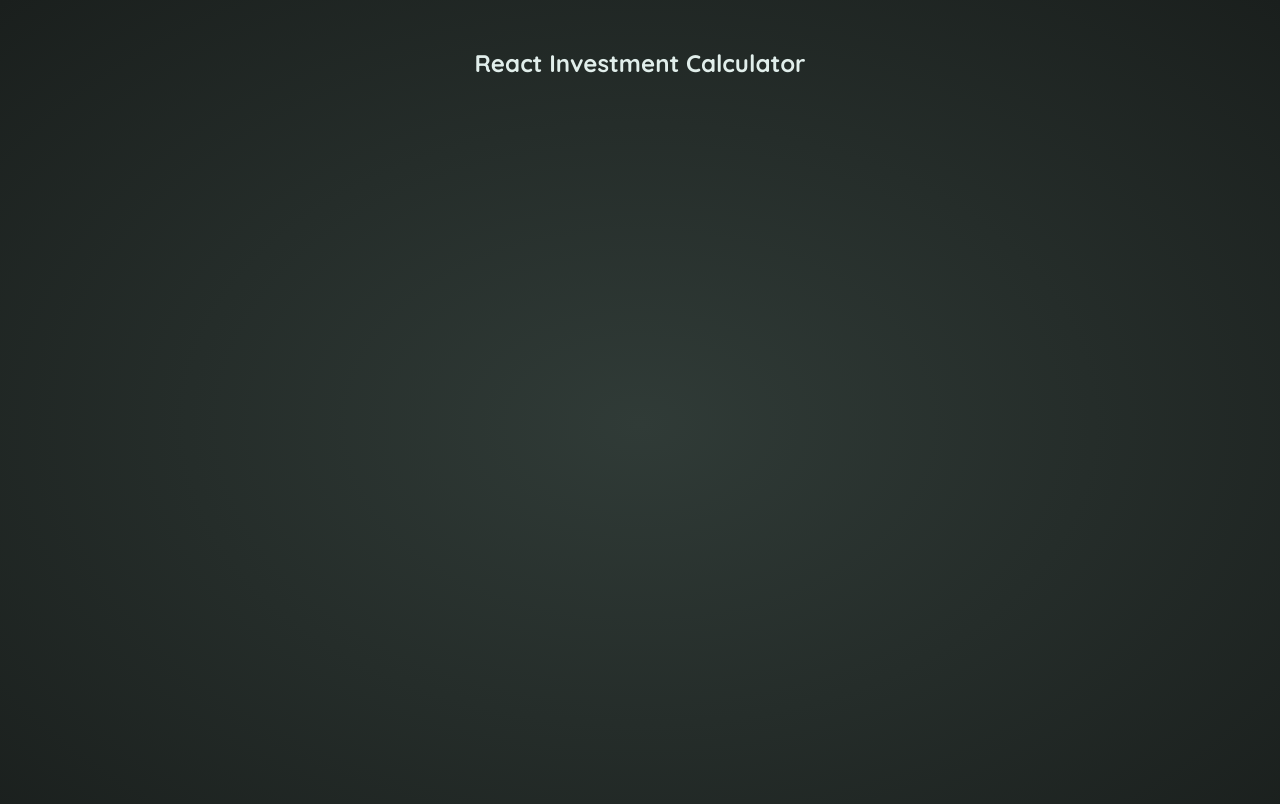
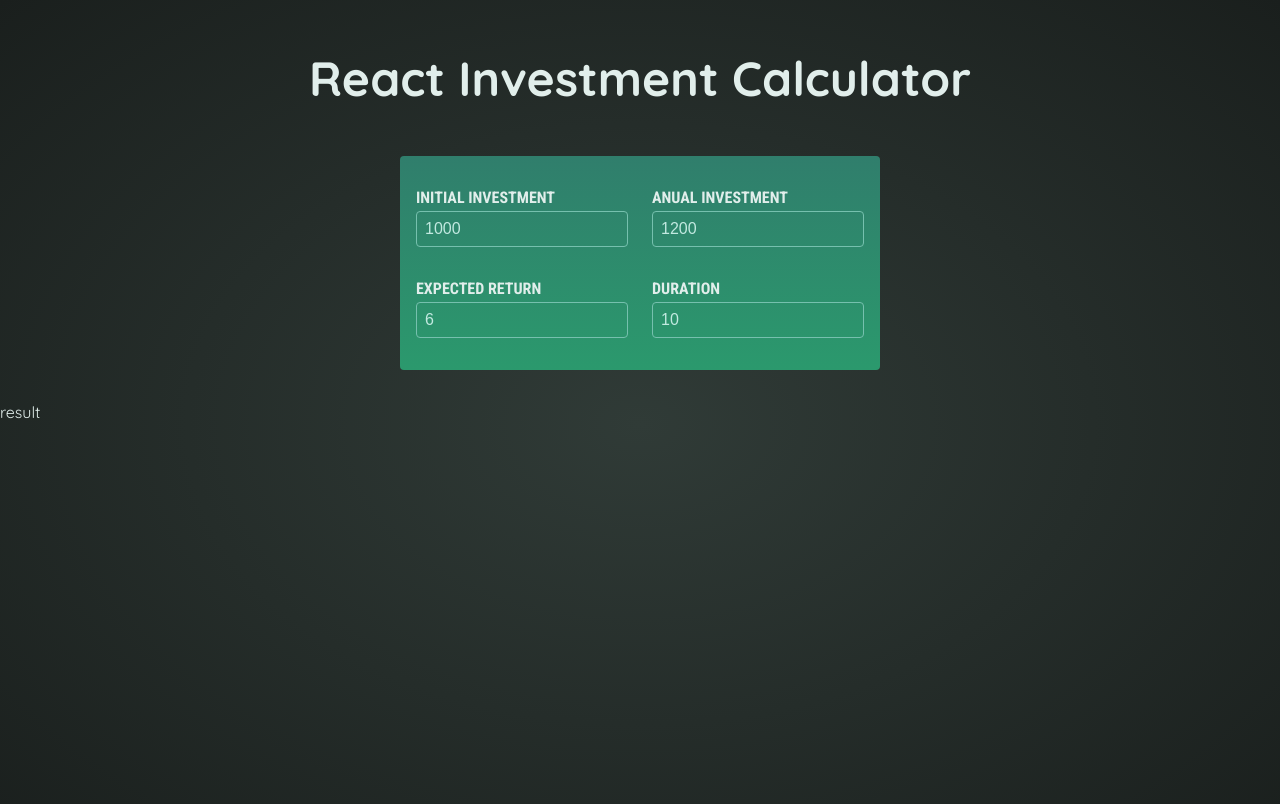
Before and after one commit to OllaWilk/calculator-investment-, a React (Create React App) app: page / in a window 1280 px wide. Shown: the top 804 px of the page. Built offline with nearby package versions, Linux system fonts and the light colour scheme.

Commit message:
feat: Implemented input fields with state handling
- Added input fields for investment calculations
- Implemented state management for user input values
- Ensured inputs update dynamically with user interaction
- Improved code structure for better readability and maintainability

```diff
--- a/public/index.html
+++ b/public/index.html
@@ -16,7 +16,7 @@
 
 <body>
   <noscript>You need to enable JavaScript to run this app.</noscript>
-  <h1 id="header">React Investment Calculator</h1>
+
   <div id="root"></div>
 
 </body>
--- a/src/App.js
+++ b/src/App.js
@@ -1,3 +1,13 @@
+import { UserInputs } from './components/UserInputs/UserInputs';
+import { Header } from './components/Header/Header';
+import './App.scss';
+
 export function App() {
-  return;
+  return (
+    <>
+      <Header />
+      <UserInputs />
+      result
+    </>
+  );
 }
--- /dev/null
+++ b/src/components/Header/Header.jsx
@@ -0,0 +1,8 @@
+import React from 'react';
+import './Header.scss';
+
+export const Header = () => (
+  <header id='header'>
+    <h1>React Investment Calculator</h1>
+  </header>
+);
--- /dev/null
+++ b/src/components/Header/Header.scss
@@ -0,0 +1,5 @@
+#header {
+  text-align: center;
+  margin: 3rem auto;
+  font-size: 1.5rem;
+}
--- /dev/null
+++ b/src/components/Input/Input.jsx
@@ -0,0 +1,17 @@
+import React from 'react';
+
+export const Input = ({ label, type = 'number', value, onChange, name }) => {
+  return (
+    <p>
+      <label>{label}</label>
+      <input
+        type={type}
+        min={0}
+        required
+        value={value}
+        onChange={onChange}
+        name={name}
+      />
+    </p>
+  );
+};
--- /dev/null
+++ b/src/components/UserInputs/UserInputs.jsx
@@ -0,0 +1,54 @@
+import React, { useState } from 'react';
+import { Input } from '../Input/Input';
+import './UserInputs.scss';
+
+export const UserInputs = () => {
+  const [userInput, setUserInput] = useState({
+    initialInvestment: 1000,
+    annualInvestment: 1200,
+    expectedReturn: 6,
+    duration: 10,
+  });
+
+  const handleChange = (event) => {
+    const { name, value } = event.target;
+
+    setUserInput((prevUserInput) => ({
+      ...prevUserInput,
+      [name]: Number(value),
+    }));
+  };
+
+  return (
+    <section id='user-input'>
+      <div className='input-group'>
+        <Input
+          label='Initial Investment'
+          name={'initialInvestment'}
+          value={userInput.initialInvestment}
+          onChange={handleChange}
+        />
+        <Input
+          label='Anual Investment'
+          name={'annualInvestment'}
+          value={userInput.annualInvestment}
+          onChange={handleChange}
+        />
+      </div>
+      <div className='input-group'>
+        <Input
+          label='Expected Return'
+          name={'expectedReturn'}
+          value={userInput.expectedReturn}
+          onChange={handleChange}
+        />
+        <Input
+          label='duration'
+          name={'duration'}
+          value={userInput.duration}
+          onChange={handleChange}
+        />
+      </div>
+    </section>
+  );
+};
--- /dev/null
+++ b/src/components/UserInputs/UserInputs.scss
@@ -0,0 +1,31 @@
+#user-input {
+  padding: 1rem;
+  max-width: 30rem;
+  margin: 2rem auto;
+  border-radius: 4px;
+  background: linear-gradient(180deg, #307e6c, #2b996d);
+}
+
+.input-group {
+  display: flex;
+  justify-content: space-evenly;
+  gap: 1.5rem;
+}
+
+#user-input label {
+  display: block;
+  margin-bottom: 0.25rem;
+  font-family: 'Roboto Condensed', sans-serif;
+  font-weight: bold;
+  text-transform: uppercase;
+}
+
+#user-input input {
+  width: 100%;
+  padding: 0.5rem;
+  border: 1px solid #76c0ae;
+  border-radius: 0.25rem;
+  background-color: transparent;
+  color: #c2e9e0;
+  font-size: 1rem;
+}
--- a/src/styles/global.scss
+++ b/src/styles/global.scss
@@ -13,9 +13,3 @@ body {
   color: #e1eeeb;
   min-height: 100vh;
 }
-
-#header {
-  text-align: center;
-  margin: 3rem auto;
-  font-size: 1.5rem;
-}
```
Also changed, not shown: src/data.js (added, +18 -0 lines), src/App.scss (added).
